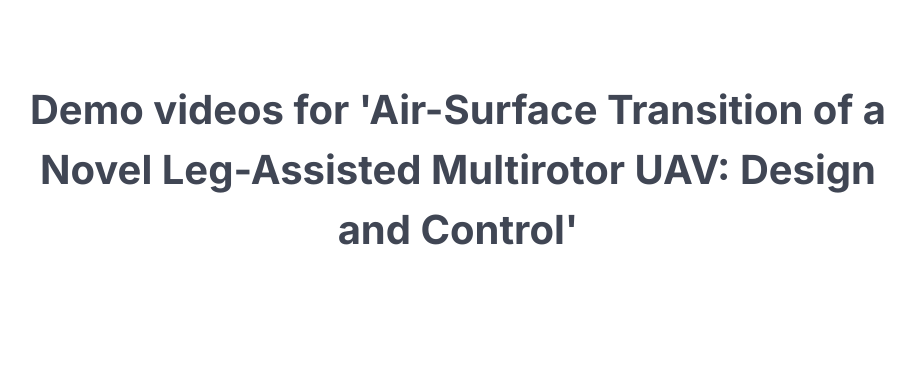
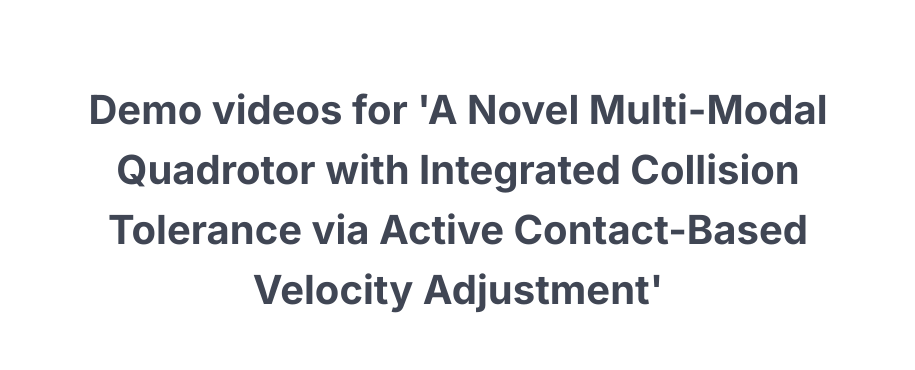
Before and after one commit to airsurfacetransition/airsurfacetransition.github.io, a plain HTML site: page index.html in a window 1280 px wide. Shown: the top 370 px of the page, without its empty margins (182-1097 px from the left). Drawn offline with nearby package versions, Linux system fonts and the light colour scheme.

Commit message:
Update index.html

```diff
--- a/index.html
+++ b/index.html
@@ -88,7 +88,7 @@
     <div class="hero-body">
       <div class="container is-max-desktop">
         <div class="title-container">
-          <h1 class="publication-title">Demo videos for 'Air-Surface Transition of a Novel Leg-Assisted Multirotor UAV: Design and Control'</h1>
+          <h1 class="publication-title">Demo videos for 'A Novel Multi-Modal Quadrotor with Integrated Collision Tolerance via Active Contact-Based Velocity Adjustment'</h1>
         </div>
       </div>
     </div>
```
